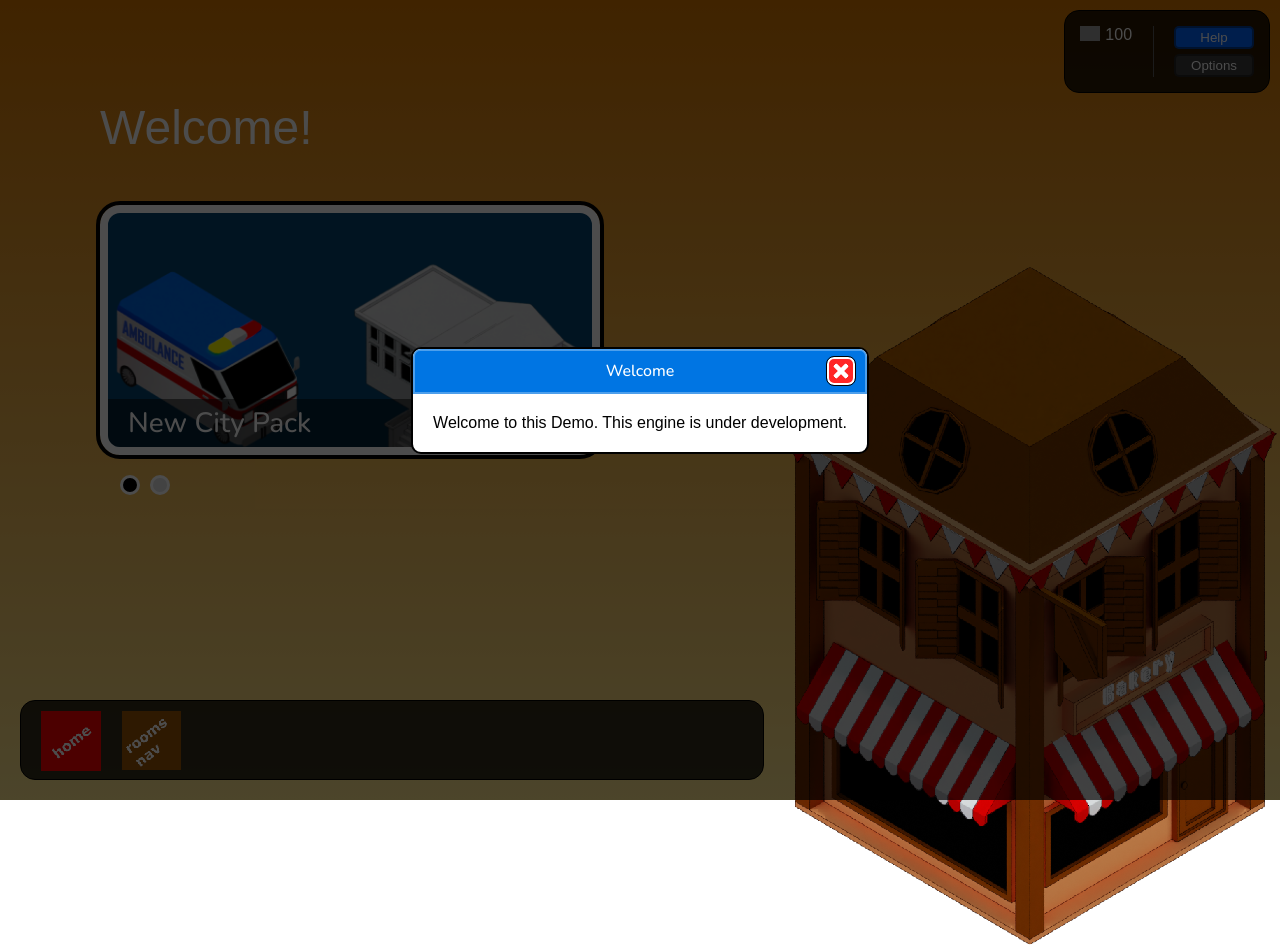
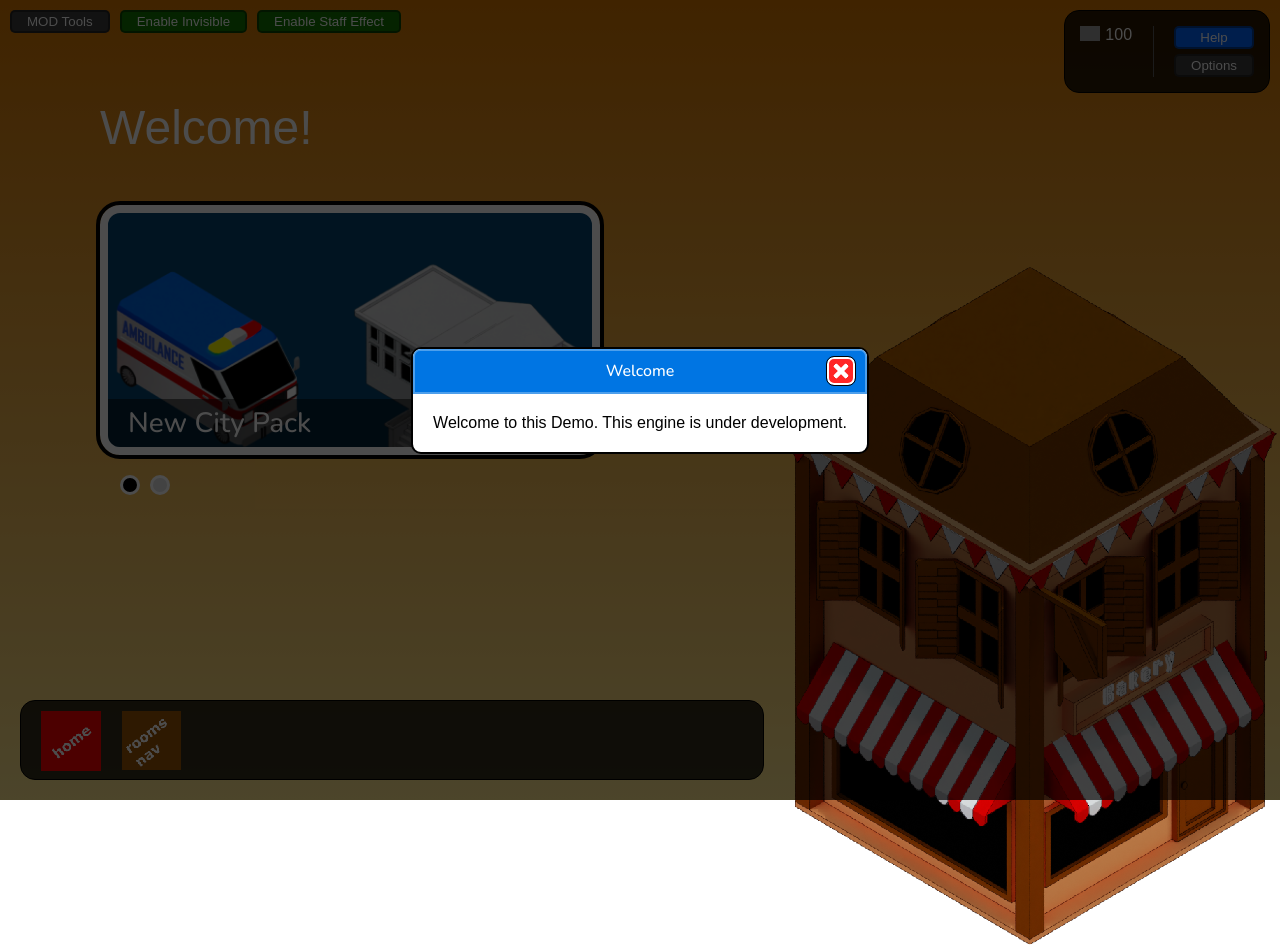
Before and after one commit to belicfr/react-iso-engine, a React (Vite) app: page / in a window 1280 px wide. Built offline with nearby package versions, Linux system fonts and the light colour scheme; grey boxes are pictures that could not be loaded; a web font is replaced by a local one.

Commit message:
feat: implement StaffTools component

```diff
--- a/src/game/GameView.tsx
+++ b/src/game/GameView.tsx
@@ -4,6 +4,7 @@ import {NavigationBar} from "./gui/navbar/NavigationBar.tsx";
 import {TopOptions} from "./gui/top-options/TopOptions.tsx";
 import {ModalWindow} from "./gui/windows/ModalWindow.tsx";
 import {RoomsNavigatorWindow} from "./gui/windows/prefabs/rooms-navigator/RoomsNavigatorWindow.tsx";
+import {StaffTools} from "./gui/staff-tools/StaffTools.tsx";
 
 type Props = object;
 
@@ -23,6 +24,12 @@ export const GameView: FC<Props> = props => {
   return (
     <>
       <TopOptions />
+
+      <StaffTools
+        canOpenModTools={true}
+        canBeInvisible={true}
+        canUseEffect={true}
+      />
 
       {isHotelViewOpened &&
           <HotelView />}
```
